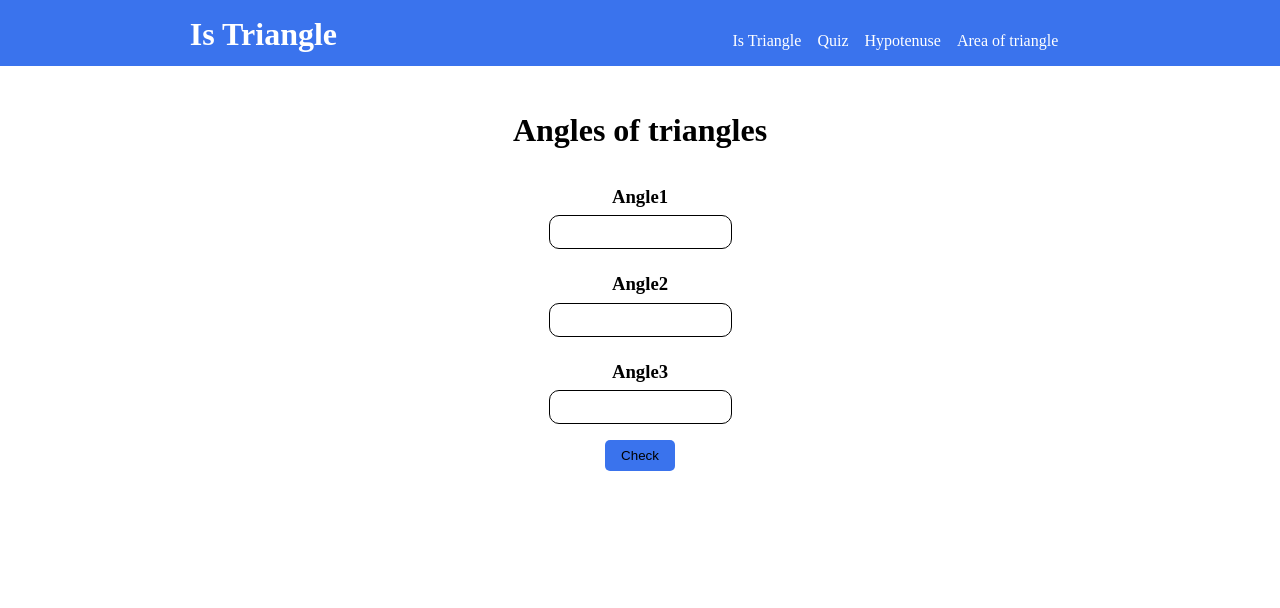
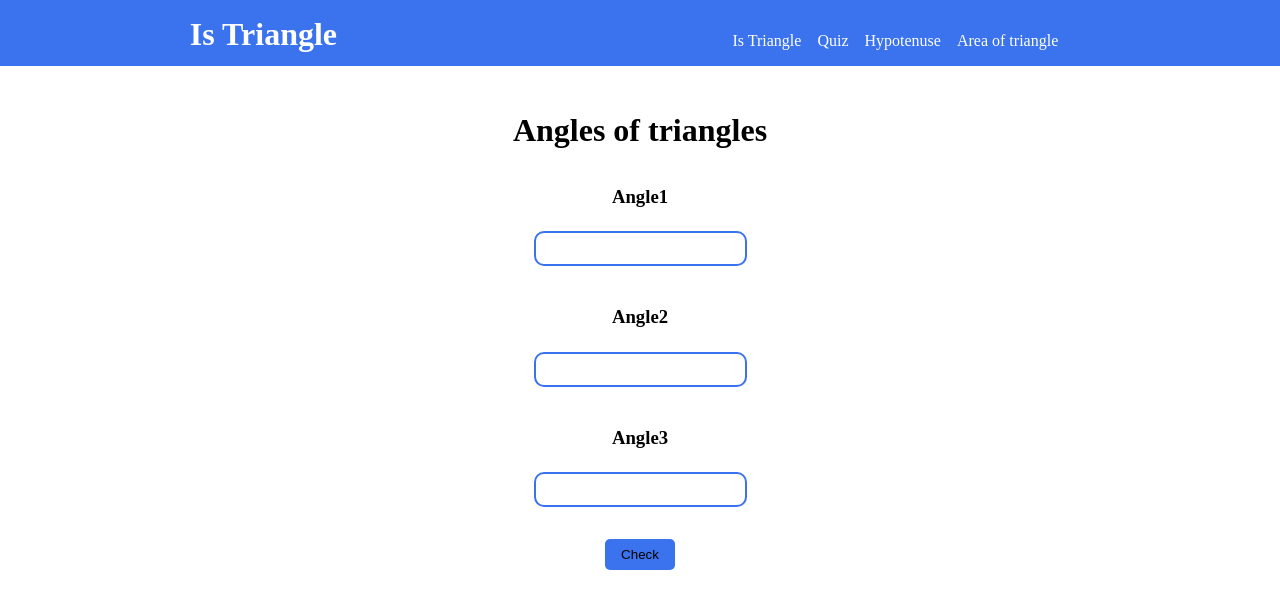
Before and after one commit to Shivanshdev12/mark12, a plain HTML site: page index.html in a window 1280 px wide. Drawn offline with Linux system fonts and the light colour scheme.

Commit message:
updated style.css

```diff
--- a/style.css
+++ b/style.css
@@ -33,10 +33,12 @@ h3 {
     padding: 2rem;
 }
 
-input {
+input,
+input:active {
+    margin: 1rem 0;
+    padding: 0.5rem 1rem;
     border-radius: 10px;
-    border: 1px solid;
-    padding-bottom: 1rem;
+    border: 2px solid #3a73ed;
 }
 
 .btn {
```
